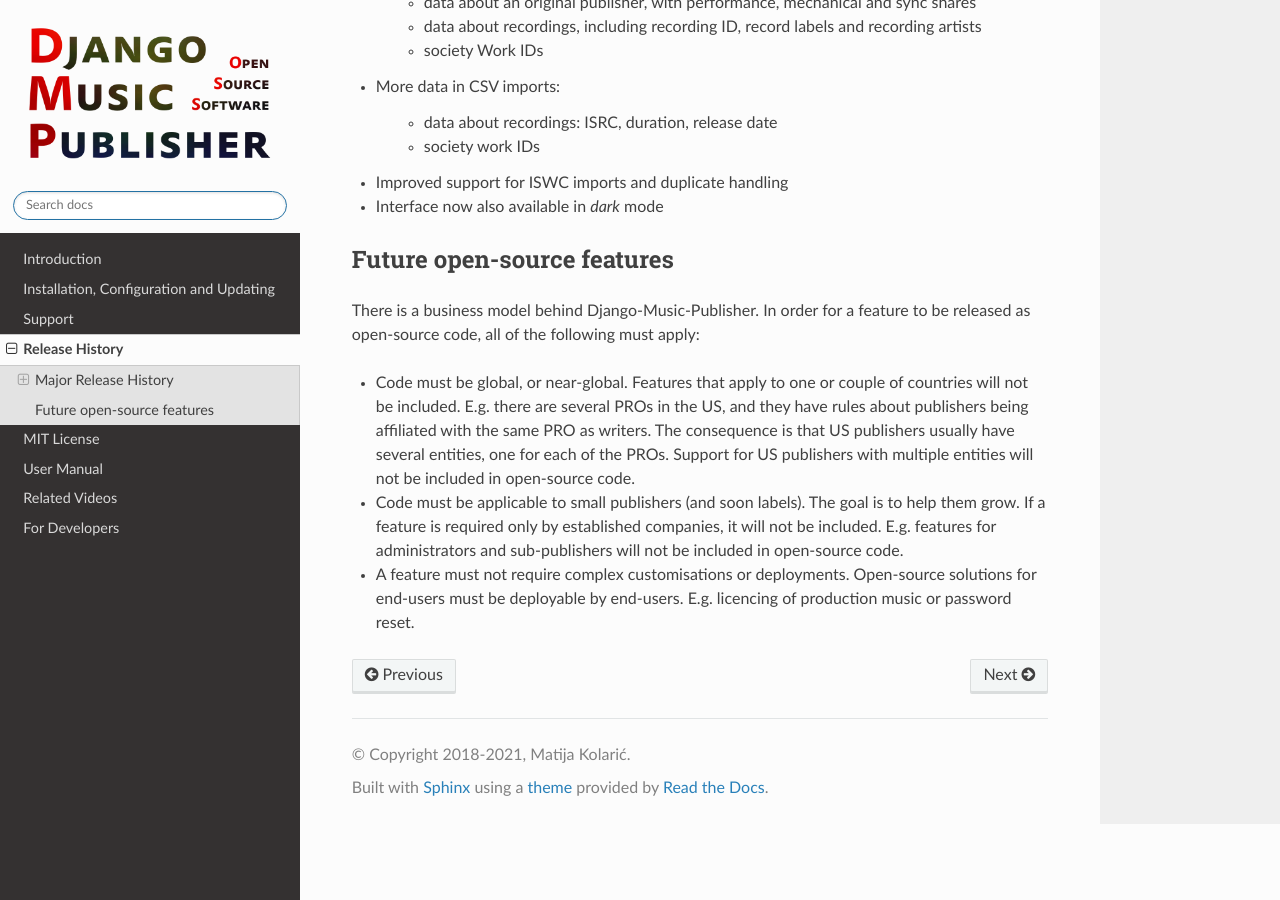
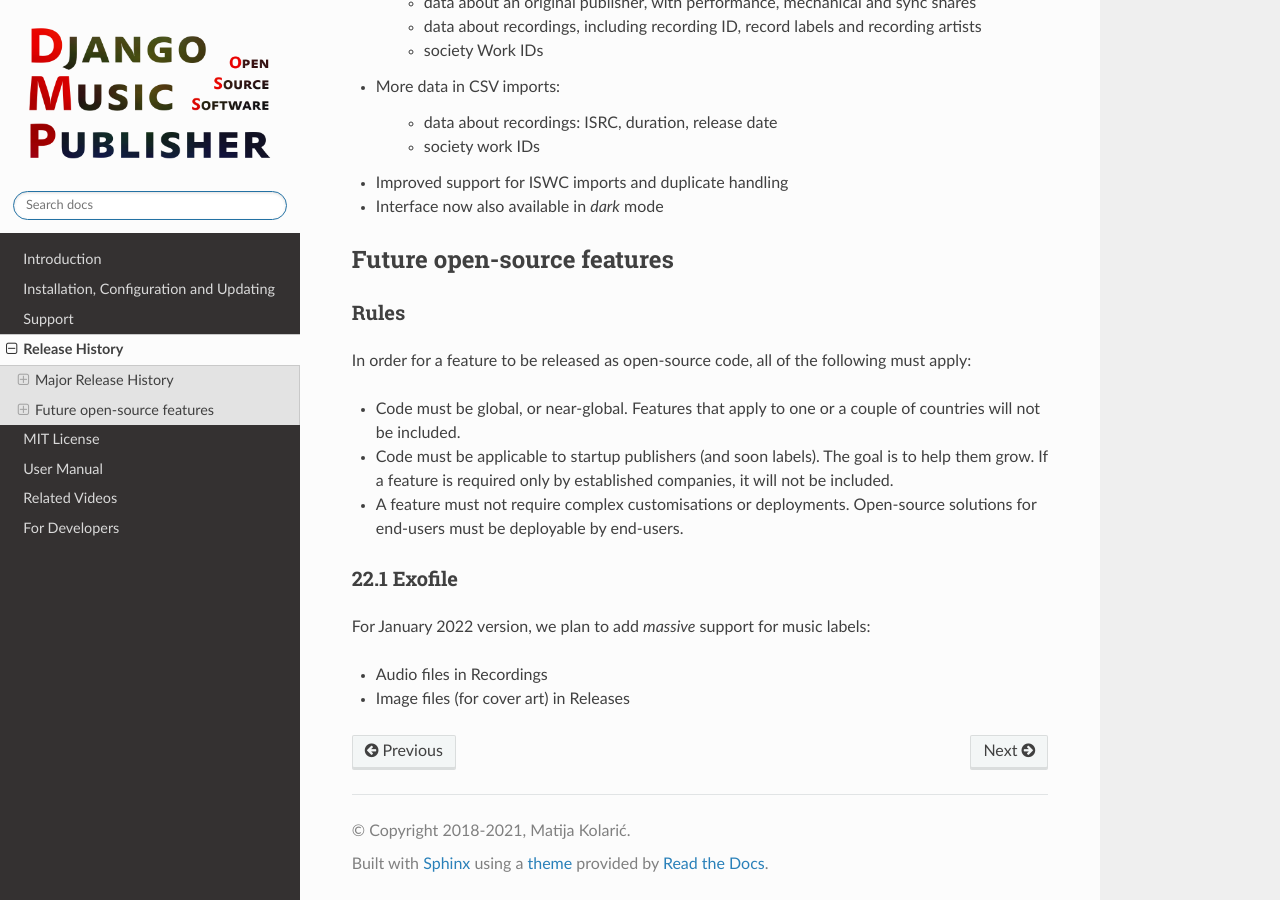
Before and after one commit to matijakolaric-com/django-music-publisher, a Sphinx documentation site: the page built from docs/releases.rst, in a window 1280 px wide and 900 px high, scrolled down 2172 px. Built offline with Sphinx 7.4.7 and the Read the Docs theme 2.0.0, drawn with Linux system fonts in a browser that asks for light colours.

```diff
--- a/docs/introduction.rst
+++ b/docs/introduction.rst
@@ -121,4 +121,4 @@
 
 One is to use commercial software. `That Green Thing <https://matijakolaric.com/thatgreenthing>`_, available as affordable Software-as-a-Service, is a built on top of Django-Music-Publisher. There are other solutions, of course.
 
-The other option is to hire a software developer, or a developement agency, to create a custom solution to exactly match your needs. Django-Music-Publisher may be used as a starting point. Creators of Django-Music-Publisher, `That Green Thing <https://matijakolaric.com/thatgreenthing>`_ and `Python Music Metadata Libraries <https://github.com/musicmetadata>`_ should be considered, see `matijakolaric.com <https://matijakolaric.com>`_.
+The other option is to hire a software developer, or a development agency, to create a custom solution to exactly match your needs. Django-Music-Publisher may be used as a starting point. Creators of Django-Music-Publisher, `That Green Thing <https://matijakolaric.com/thatgreenthing>`_ and `Python Music Metadata Libraries <https://github.com/musicmetadata>`_ should be considered, see `matijakolaric.com <https://matijakolaric.com>`_.
--- a/docs/releases.rst
+++ b/docs/releases.rst
@@ -110,20 +110,26 @@
 Future open-source features
 ===========================
 
-There is a business model behind Django-Music-Publisher. In order for a feature to be
-released as open-source code, all of the following must apply:
+Rules
+---------------------------
 
-* Code must be global, or near-global. Features that apply to one or couple of
+In order for a feature to be released as open-source code, all of the following must apply:
+
+* Code must be global, or near-global. Features that apply to one or a couple of
   countries will not be included.
-  E.g. there are several PROs in the US, and they have rules about publishers being affiliated
-  with the same PRO as writers. The consequence is that US publishers usually have several
-  entities, one for each of the PROs. Support for US publishers with multiple entities will not
-  be included in open-source code.
 
-* Code must be applicable to small publishers (and soon labels). The goal is to help them
+* Code must be applicable to startup publishers (and soon labels). The goal is to help them
   grow. If a feature is required only by established companies, it will not be included.
-  E.g. features for administrators and sub-publishers will not be included in open-source code.
 
 * A feature must not require complex customisations or deployments.
   Open-source solutions for end-users must be deployable by end-users.
-  E.g. licencing of production music or password reset.
+
+
+22.1 Exofile
+----------------------------
+
+For January 2022 version, we plan to add *massive* support for music labels:
+
+* Audio files in Recordings
+
+* Image files (for cover art) in Releases
```
